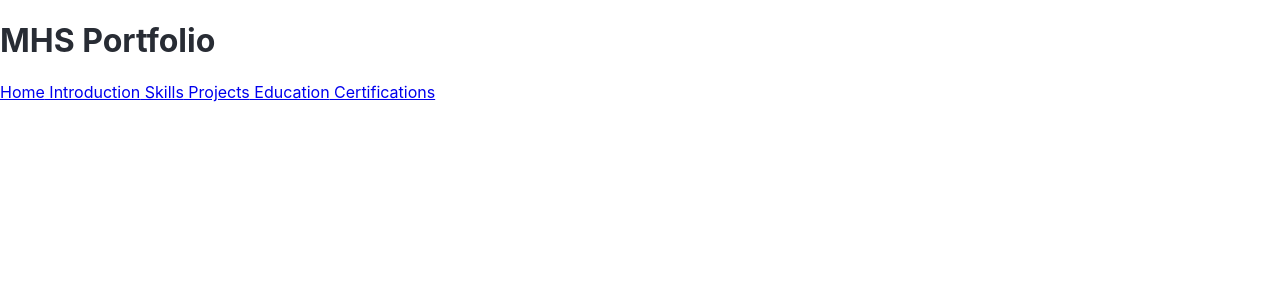
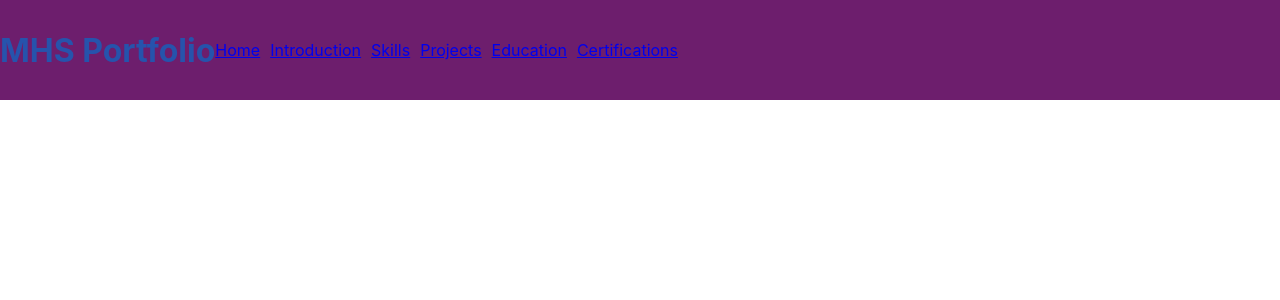
Before and after one commit to hassaan-shafique/MHS-Portfolio, a React (Create React App) app: page / in a window 1280 px wide. Shown: the top 300 px of the page. Built offline with nearby package versions, Linux system fonts and the light colour scheme.

Commit message:
header links

```diff
--- a/src/App.css
+++ b/src/App.css
@@ -1,7 +1,23 @@
 
 
 .header{
-  color: #282c34;
+  color: #2653ac;
+  background-color: rgb(109, 30, 109);
+  width: 100%;
+  height: 100px;
+  display: flex;
+  align-items: center;
+
+
+
+}
+.links{
+  align-items: center;
+  display: flex;
+gap: 10px;
+
+
+
 }
 
 @media (prefers-reduced-motion: no-preference) {
--- a/src/Components/header.js
+++ b/src/Components/header.js
@@ -4,16 +4,16 @@ const header = () => {
   return (
     <div>
       <header className="header">
-
         <h1> MHS Portfolio</h1>
 
-
+        <div className="links">
           <a href="/"> Home</a>
           <a href="/Introduction"> Introduction</a>
           <a href="/Skills"> Skills</a>
           <a href="/Projects"> Projects</a>
           <a href="/Education"> Education</a>
           <a href="/Certifications"> Certifications</a>
+        </div>
       </header>
     </div>
   );
```
Lines whose indentation alone changed are shown as unchanged.
